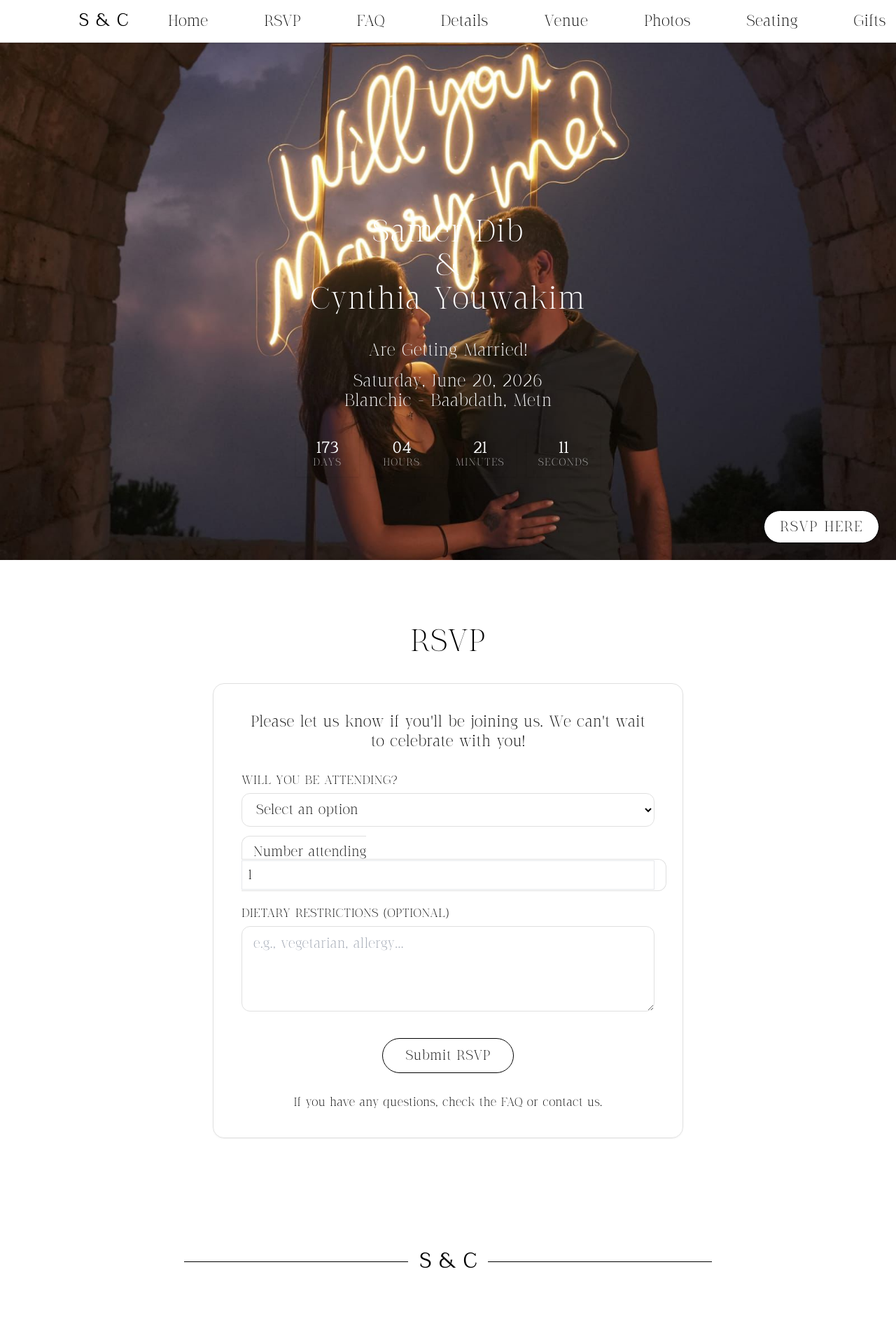
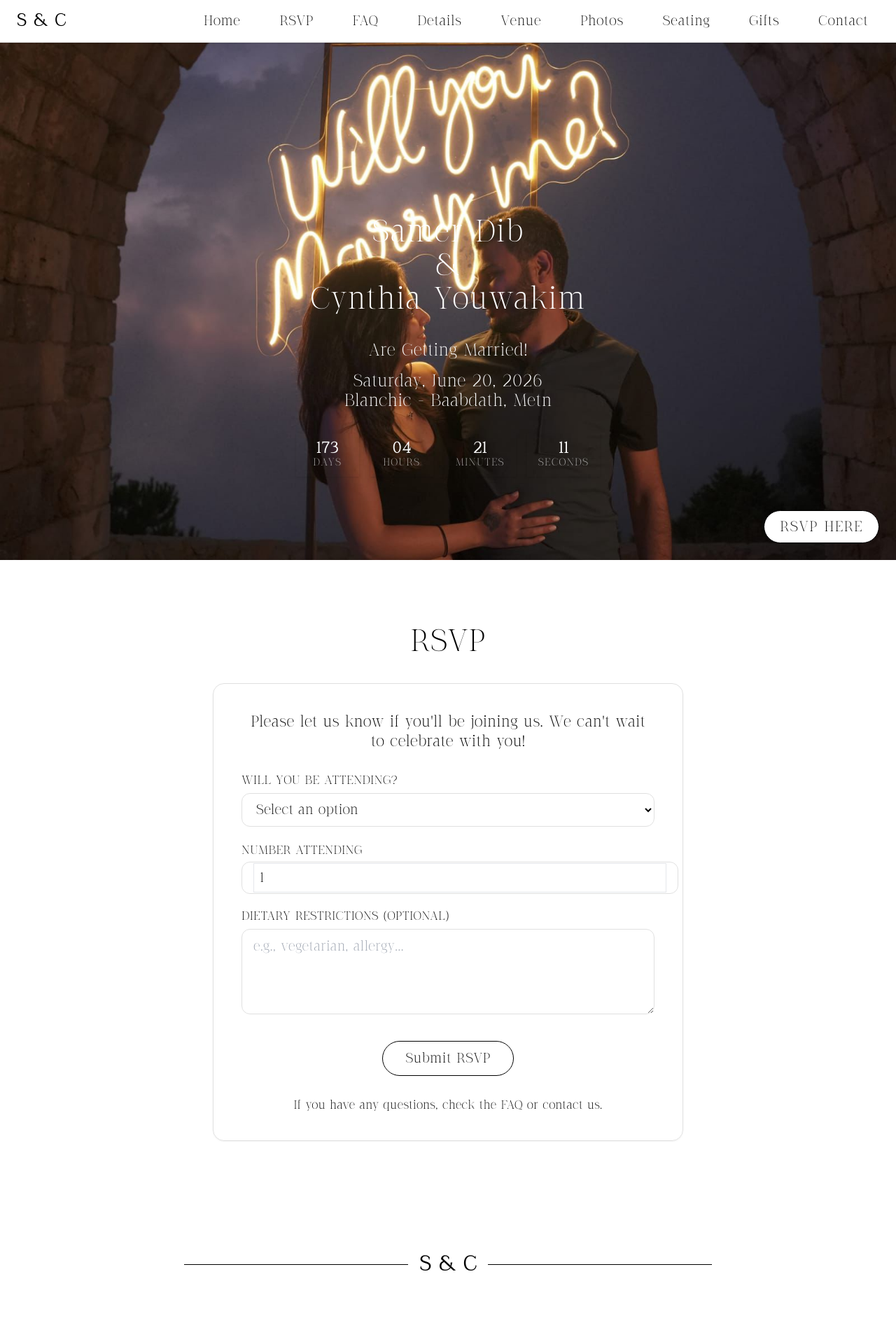
Before and after one commit to JoelleSlmn-98/cynthia_wedding_site, a Flask app: page / in a window 1280 px wide. Shown: the top 1920 px of the page at 70% size. Run offline with Flask 3, Linux system fonts and the light colour scheme; some libraries are stand-ins or nearby versions.

Commit message:
Update index.html

```diff
--- a/templates/index.html
+++ b/templates/index.html
@@ -40,6 +40,7 @@
       background: var(--bg-color);
       color: var(--text-color);
       font-family: 'LetterEditorial', serif;
+      font-variant-ligatures: none;
     }
 
     /* Headers use Mathilde */
@@ -110,27 +111,38 @@
 
   <!-- NAVBAR -->
   <nav class="fixed top-0 w-full bg-[var(--bg-color)] text-[var(--text-color)] shadow z-50 border-b border-[var(--border-color)]">
-  <div class="max-w-6xl mx-auto px-6 py-4 flex items-center">
+  <div class="max-w-7xl mx-auto px-6 py-4 flex items-center justify-between">
 
     <!-- Logo -->
-    <div class="flex items-center justify-center min-w-[120px]">
+    <div class="flex items-center justify-center shrink-0">
       <span class="text-xl font-bold tracking-wide">S & C</span>
     </div>
 
     <!-- Mobile toggle -->
     <button id="menu-toggle" class="md:hidden text-3xl font-bold">☰</button>
 
-      <ul id="nav-menu" class="hidden md:flex space-x-4 flex-col md:flex-row absolute md:static bg-[var(--bg-color)] md:bg-transparent w-full left-0 top-16 md:top-auto p-4 md:p-0 z-50">
-        <li><a href="#home" class="mx-4 text-lg text-[var(--text-color)] font-body">Home</a></li>
-        <li><a href="#rsvp" class="mx-4 text-lg text-[var(--text-color)] font-body">RSVP</a></li>
-        <li><a href="#faq" class="mx-4 text-lg text-[var(--text-color)] font-body">FAQ</a></li>
-        <li><a href="#details" class="mx-4 text-lg text-[var(--text-color)] font-body">Details</a></li>
-        <li><a href="#venue" class="mx-4 text-lg text-[var(--text-color)] font-body">Venue</a></li>
-        <li><a href="#photos" class="mx-4 text-lg text-[var(--text-color)] font-body">Photos</a></li>
-        <li><a href="#seating" class="mx-4 text-lg text-[var(--text-color)] font-body">Seating</a></li>
-        <li><a href="#gifts" class="mx-4 text-lg text-[var(--text-color)] font-body">Gifts</a></li>
-        <li><a href="#contact" class="mx-4 text-lg text-[var(--text-color)] font-body">Contact</a></li>
+    <!-- Nav links -->
+    <ul
+      id="nav-menu"
+      class="hidden md:flex items-center flex-nowrap gap-6
+             absolute md:static
+             bg-[var(--bg-color)] md:bg-transparent
+             w-full md:w-auto
+             left-0 top-16
+             p-4 md:p-0
+             z-50"
+    >
+      <li><a href="#home" class="text-base tracking-wide font-body">Home</a></li>
+      <li><a href="#rsvp" class="text-base tracking-wide font-body">RSVP</a></li>
+      <li><a href="#faq" class="text-base tracking-wide font-body">FAQ</a></li>
+      <li><a href="#details" class="text-base tracking-wide font-body">Details</a></li>
+      <li><a href="#venue" class="text-base tracking-wide font-body">Venue</a></li>
+      <li><a href="#photos" class="text-base tracking-wide font-body">Photos</a></li>
+      <li><a href="#seating" class="text-base tracking-wide font-body">Seating</a></li>
+      <li><a href="#gifts" class="text-base tracking-wide font-body">Gifts</a></li>
+      <li><a href="#contact" class="text-base tracking-wide font-body">Contact</a></li>
     </ul>
+
   </div>
 </nav>
 
@@ -218,9 +230,11 @@
           </div>
 
           <div>
+            <label for="attending" class="block font-body text-sm tracking-wide uppercase mb-2 text-[var(--text-color)]/80">
+              Number attending
+            </label>
             <label class="w-full rounded-xl border border-[var(--border-color)] bg-white px-4 py-3 font-body text-base
               focus:outline-none focus:ring-2 focus:ring-[var(--text-color)]/30">
-              Number attending
               <input
                 id="count"
                 type="number"
@@ -328,7 +342,7 @@
       <strong>What should I wear?</strong>
       <p class="mt-2">
         The dress code is <strong>formal attire</strong>. We encourage elegant evening wear.
-        Ladies—consider bringing an extra pair of comfortable shoes for all the dancing we have planned!
+        Ladies-consider bringing an extra pair of comfortable shoes for all the dancing we have planned!
       </p>
     </li>
   </ul>
@@ -364,10 +378,9 @@
     <h2 class="text-4xl text-center space-y-6 mb-6">Venue</h2>
     <div class="text-base text-center space-y-4 font-body">
       <p class="text-base mb-6">Our celebration will take place at <strong>Blanchic</strong>, an outdoor venue in the mountains of Baabdath, Lebanon.</p>
-      <div class="grid grid-cols-1 md:grid-cols-3 gap-4 mb-8">
+      <div class="grid grid-cols-1 md:grid-cols-2 gap-4 mb-8">
         <img src="https://tse2.mm.bing.net/th/id/OIP.mcDDZkB4FOO6fHy-latrPAHaHa?pid=Api" alt="Venue photo 1" class="w-full rounded shadow">
         <img src="https://tse3.mm.bing.net/th/id/OIP.QIUajzugTx5qVZtGdBktCAHaHa?pid=Api" alt="Venue photo 2" class="w-full rounded shadow">
-        <img src="https://tse3.mm.bing.net/th/id/OIP.I0a1d29nP6ELj91s-Aa6jwHaHa?pid=Api" alt="Venue photo 3" class="w-full rounded shadow">
       </div>
       <ul class="text-base mb-8 text-left list-disc list-inside">
         <li>Valet Parking Available</li>
@@ -400,8 +413,8 @@
   </div>
 
   <section id="seating" class="py-24 px-4 bg-[var(--bg-color)] text-[var(--text-color)]">
-    <h2 class="text-5xl text-center mb-6">Table Seating</h2>
-    <p class="text-3xl text-center italic">Seating arrangement will be shared as the date approaches.</p>
+    <h2 class="text-4xl text-center space-y-6 mb-6">Table Seating</h2>
+    <p class="text-base text-center italic">Seating arrangement will be shared as the date approaches.</p>
   </section>
 
   <div class="flex items-center justify-center my-16">
@@ -415,7 +428,7 @@
     <h2 class="text-4xl text-center space-y-6 mb-6">Gift Registry</h2>
     <div class="text-base text-center font-body">
       <p>Your presence is the best gift!</p>
-      <p>If you’d still like to contribute, here are our registry details:</p>
+      <p>If you'd still like to contribute, here are our registry details:</p>
       <p><strong>Registry Link:</strong> (Add link here)</p>
     </div>
   </section>
@@ -483,9 +496,8 @@
   </script>
 
 <script>
-  const API_URL = "https://script.google.com/macros/s/AKfycbyRsgvO2owDAmBWWlXpTCXlG_envTuWRt5mcbpDdLCmowkNxaAd5r0jmMPLf-OLM7M/exec";
+const API_URL = "https://script.google.com/macros/s/AKfycbyRsgvO2owDAmBWWlXpTCXlG_envTuWRt5mcbpDdLCmowkNxaAd5r0jmMPLf-OLM7M/exec"; // keep your current one
 
-  // Read invite=G-xxx from the URL hash: #rsvp?invite=G-002
 const hash = window.location.hash || "";
 const query = hash.includes("?") ? hash.split("?")[1] : "";
 const params = new URLSearchParams(query);
@@ -494,61 +506,40 @@
 const whoEl = document.getElementById("rsvp-who");
 const inviteEl = document.getElementById("inviteId");
 const countEl = document.getElementById("count");
-  const formEl = document.getElementById("rsvp-form");
 
-  // If user opens the site without an invite link, just show nothing (no scary alert)
 if (!inviteId) {
   whoEl.textContent = "";
 } else {
   inviteEl.value = inviteId;
 
-    // Lookup guest info (name + max party size)
-    fetch(`${API_URL}?inviteId=${encodeURIComponent(inviteId)}`)
-      .then(res => res.json())
-      .then(data => {
+  // JSONP callback (global)
+  window.handleInviteLookup = (data) => {
     console.log("Invite lookup:", data);
-        if (!data.success) {
+
+    if (!data || !data.success) {
       whoEl.textContent = "Invite not found. Please use the link you were sent.";
       return;
     }
 
     whoEl.textContent = `RSVP for: ${data.name}`;
 
+    const max = Number(data.maxPartySize || 1);
     if (countEl) {
-          countEl.max = data.maxPartySize || 1;
-          countEl.value = 1;
+      countEl.max = String(max);
+      countEl.value = "1";
     }
-      })
-      .catch(err => {
-        console.error(err);
-        whoEl.textContent = "Could not load invite details. Please refresh.";
-      });
-  }
-
-  // Submit handler (single, canonical)
-  formEl.addEventListener("submit", async (e) => {
-    e.preventDefault();
-
-    if (!inviteId) {
-      alert("Please use the RSVP link you were sent.");
-      return;
-    }
-
-    const payload = {
-      inviteId,
-      attending: document.getElementById("attending").value,
-      count: Number((countEl && countEl.value) || 1),
-      dietary: document.getElementById("dietary").value
   };
 
-    const res = await fetch(API_URL, {
-      method: "POST",
-      body: JSON.stringify(payload),
-    });
+  // Inject script tag (bypasses CORS)
+  const s = document.createElement("script");
+  s.src = `${API_URL}?inviteId=${encodeURIComponent(inviteId)}&callback=handleInviteLookup`;
+  s.onerror = () => {
+    whoEl.textContent = "Could not load invite details. Please refresh.";
+  };
+  document.body.appendChild(s);
+}
+</script>
 
-    const result = await res.json();
-    alert(result.success ? "Thank you for your RSVP!" : (result.error || "Error"));
-  });
-</script>
+
 </body>
 </html>
```
Lines whose indentation alone changed are shown as unchanged.
